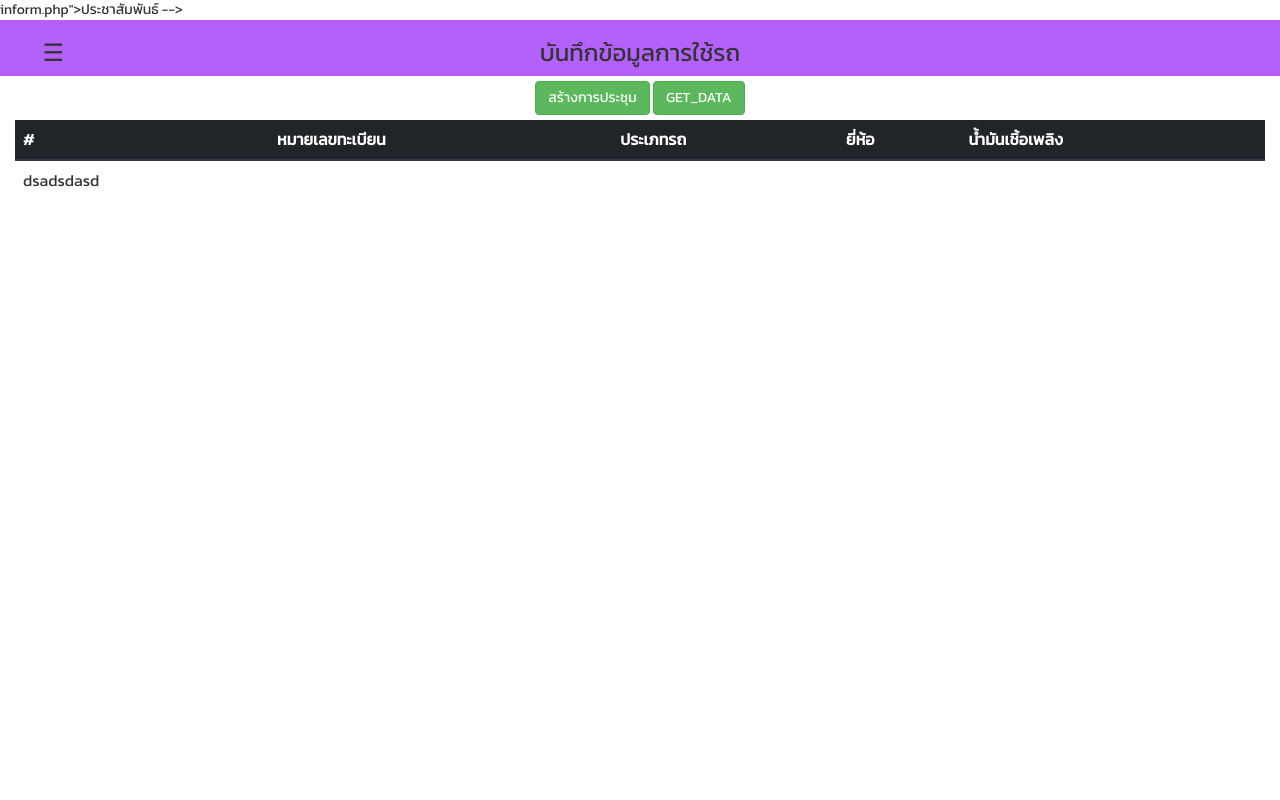
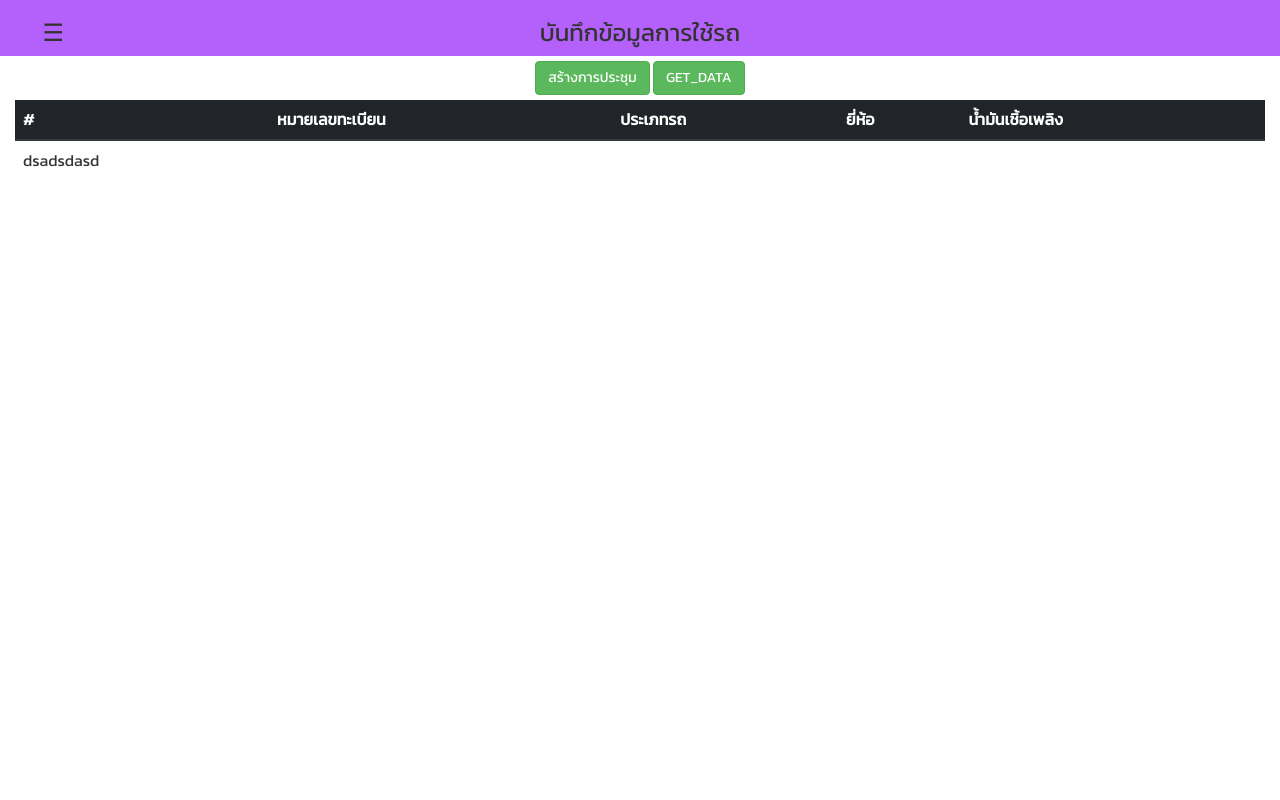
Before and after one commit to tueseed/car, a PHP site: page / in a window 1280 px wide. Run offline with PHP 8.4, Linux system fonts and the light colour scheme.

Commit message:
Add files via upload

```diff
--- a/index.php
+++ b/index.php
@@ -141,8 +141,6 @@
 		</style>
 	</head>
 	<body>
-		inform.php">ประชาสัมพันธ์</a>
-		</div>-->
 		<div class="container-fluid" style="background-color:#b461fb;">
 			<div class="row row-center" >
 				<div class="col-lg-1">
@@ -165,7 +163,7 @@
 			<div class="row">
 				<div class="col-lg-12">
 					<div class="table-responsive">
-						<table class="table table-hover">
+						<table class="table table-hover" id="tbl">
 							<thead class="thead-dark">
 								<tr>
 									<th scope="col">#</th>
```
